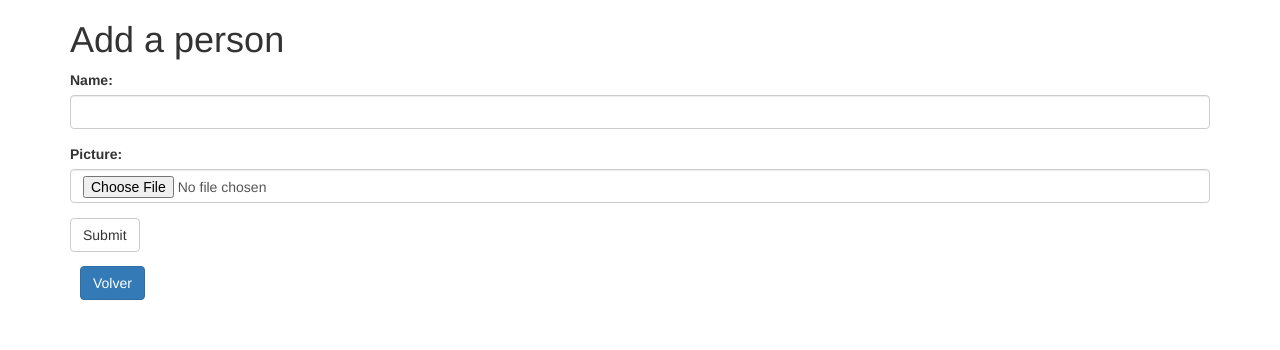
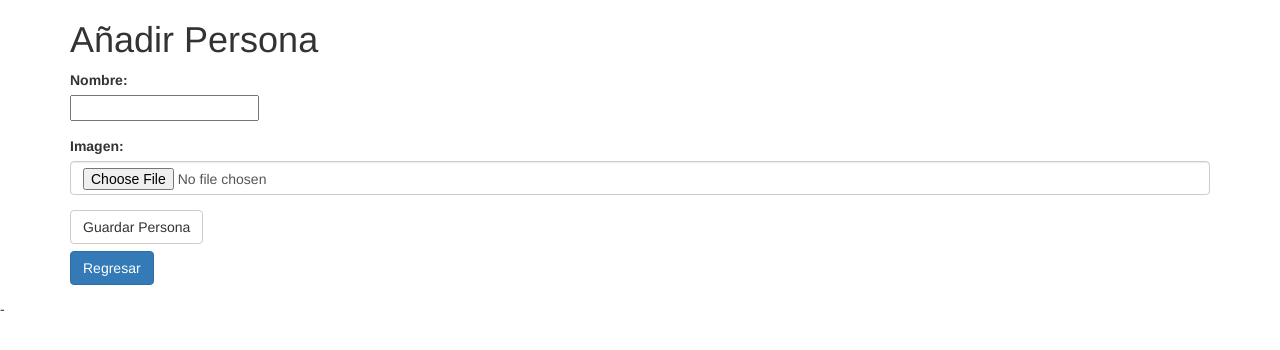
Before and after one commit to DanielPalacios05/OptikaProject, a Django app: page /peopleToRecog/addPerson/ in a window 1280 px wide. Shown: the top 350 px of the page. Run offline with Django 4.2, Linux system fonts and the light colour scheme; some libraries are stand-ins or nearby versions.

Commit message:
refactored firebase connection, envars renamed, forms for adding people being created

```diff
--- a/OptikaWebProject/OptikaWeb/settings.py
+++ b/OptikaWebProject/OptikaWeb/settings.py
@@ -25,7 +25,7 @@ SECRET_KEY = 'django-insecure-ug8^#ej8d^i)s!=+xfrb!w2(7m^$3*qij$-wvf*-r+zwg)ydbf
 # SECURITY WARNING: don't run with debug turned on in production!
 DEBUG = True
 
-ALLOWED_HOSTS = ["optika.azurewebsites.net","0.0.0.0"]
+ALLOWED_HOSTS = ["optika.azurewebsites.net","0.0.0.0","127.0.0.1"]
 
 
 # Application definition
--- /dev/null
+++ b/OptikaWebProject/webApp/forms.py
@@ -0,0 +1,19 @@
+from django import forms
+from django.forms import formset_factory
+
+
+class PersonForm(forms.Form):
+
+    name = forms.CharField(label="Nombre:",widget=forms.TextInput(attrs={"class":"form_control"}))
+
+class FileForm(forms.Form):
+
+    image = forms.FileField(label="Imagen:",widget=forms.ClearableFileInput(attrs={
+            "class":"form-control pictureInput",
+            "onchange":"addNewInput()",
+            "autocomplete":"off"}
+    )
+    )
+
+
+FileFormset = formset_factory(FileForm,extra=1)
--- a/OptikaWebProject/webApp/templates/addPerson.html
+++ b/OptikaWebProject/webApp/templates/addPerson.html
@@ -1,51 +1,53 @@
 <html>
     <head>
         <title>Add a person</title>
-    <link
-      rel="stylesheet"
-      href="https://maxcdn.bootstrapcdn.com/bootstrap/3.3.7/css/bootstrap.min.css"
-    />
+        <link rel="stylesheet" href="https://maxcdn.bootstrapcdn.com/bootstrap/3.3.7/css/bootstrap.min.css"/>
     </head>
     <body>
+
+
+
         <div class="container">
             <div class="row">
                 <div class="col-md-12">
-          <h1>Add a person</h1>
+                    <h1>Añadir Persona</h1>
                     <form id="form">
                         <div class="form-group">
-              <label for="name">Name:</label>
-              <input
-                type="text"
-                class="form-control"
-                id="name"
-                name="name"
-                autocomplete="off"
-                required
-              />
+                                <div>
+                                    {{nameForm.name.label_tag}}
+                                </div>
+                            {{nameForm.name}}
                         </div>
                         <div class="form-group" id="pictureInputs">
+
+                            {% for form in fileForms %}
                             <div class="form-group">
-                <label for="picture">Picture:</label>
-                <input
-                  type="file"
-                  class="form-control pictureInput"
-                  name="picture"
-                  onchange="addNewInput()"
-                />
+
+                            <div>
+                                {{form.image.label_tag}}
                             </div>
+                              {{form.image}}
                             </div>
-            <button type="submit" class="btn btn-default">Submit</button>
+
+                            {% endfor %}
+                        </div>
+                        <button type="submit" class="btn btn-default" style="margin-bottom: 0.5em;">Guardar Persona</button>
+
+                        <div>
+                            <a href="{% url 'peopleToRecog' %}" class="btn btn-primary">Regresar</a>
+                        </div>
                     </form>
                 </div>
                 <div id="status">
                     <div id="uploadStatus"></div>
                     <p id="amount" style="display: inline"></p>
-          <p id="totalPictures" style="display: inline"></p>
+                    <p id="totalPictures" style="display: block"></p>
                 </div>
-		<a href="{% url 'peopleToRecog' %}" class="btn btn-primary" style="margin-left: 25px">Volver</a>
+
             </div>
         </div>
     </body>
+    -
     <script>
         function addNewInput() {
             let pictureInputs = document.getElementById("pictureInputs");
@@ -53,6 +55,7 @@
 
             if (inputs >= 10)
                 return alert("No se permite subir mas de 10 imagenes a la vez.");
+
 
             let newInput = document.createElement("div");
 
@@ -70,20 +73,15 @@
     </script>
     <script type="module">
         // Import the functions you need from the SDKs you need
-    import { initializeApp } from "https://www.gstatic.com/firebasejs/9.9.4/firebase-app.js";
+        import {initializeApp} from "https://www.gstatic.com/firebasejs/9.9.4/firebase-app.js";
         import {
             getFirestore,
             addDoc,
             updateDoc,
             doc,
-      collection,
+            collection
         } from "https://www.gstatic.com/firebasejs/9.9.4/firebase-firestore.js";
-    import {
-      getStorage,
-      ref,
-      uploadBytesResumable,
-      getDownloadURL,
-    } from "https://www.gstatic.com/firebasejs/9.9.4/firebase-storage.js";
+        import {getStorage, ref, uploadBytesResumable, getDownloadURL} from "https://www.gstatic.com/firebasejs/9.9.4/firebase-storage.js";
 
         const firebaseConfig = {
             apiKey: "AIzaSyBBCioy9g_Vd5o8l8NCQ3iPXu6tVGfil0c",
@@ -93,7 +91,7 @@
             storageBucket: "optika-6e7bd.appspot.com",
             messagingSenderId: "101731463535",
             appId: "1:101731463535:web:6305f94fa27c289e8e389a",
-      measurementId: "G-1LJ84D06HZ",
+            measurementId: "G-1LJ84D06HZ"
         };
 
         // Initialize Firebase
@@ -108,18 +106,16 @@
 
             let i = 0;
             for (let input of inputs) {
-        if (input.files[0]) i++;
+                if (input.files[0])
+                    i++;
+
             }
 
-      document.getElementById(
-        "totalPictures"
-      ).innerText = `/ ${i} imagenes subidas.`;
+            document.getElementById("totalPictures").innerText = `/ ${i} imagenes subidas.`;
 
             let urlArray = [];
 
-      let userDoc = await addDoc(collection(db, "KnownPeople"), {
-        name: document.getElementById("name").value,
-      });
+            let userDoc = await addDoc(collection(db, "KnownPeople"), {name: document.getElementById("name").value});
 
             for (let input of inputs) {
                 if (input.files[0]) {
@@ -128,40 +124,35 @@
                 }
             }
 
-      updateDoc(doc(db, `KnownPeople/${userDoc.id}`), {
-        images: urlArray,
-      });
+            updateDoc(doc(db, `KnownPeople/${
+                userDoc.id
+            }`), {images: urlArray});
         }
 
         function uploadImagePromise(uid, image) {
             return new Promise((res, rej) => {
                 let storage = getStorage();
-        let storageRef = ref(storage, `KnownPeople/${uid}/${image.name}`);
+                let storageRef = ref(storage, `KnownPeople/${uid}/${
+                    image.name
+                }`);
 
                 let task = uploadBytesResumable(storageRef, image);
 
-        task.on(
-          "state-changed",
-          (snapshot) => {
-            let percent = Math.round(
-              (snapshot.bytesTransferred / snapshot.totalBytes) * 100
-            );
-            document.getElementById(
-              "uploadStatus"
-            ).innerText = `${image.name}: ${percent}%`;
-          },
-          (err) => {
+                task.on("state-changed", (snapshot) => {
+                    let percent = Math.round((snapshot.bytesTransferred / snapshot.totalBytes) * 100);
+                    document.getElementById("uploadStatus").innerText = `${
+                        image.name
+                    }: ${percent}%`;
+                }, (err) => {
                     rej(err);
-          },
-          () => {
+                }, () => {
                     let amount = document.getElementById("amount");
                     amount.innerText = Number(amount.innerText) + 1;
 
                     getDownloadURL(task.snapshot.ref).then((url) => {
                         res(url);
                     });
-          }
-        );
+                });
             });
         }
     </script>
--- a/OptikaWebProject/webApp/views.py
+++ b/OptikaWebProject/webApp/views.py
@@ -4,17 +4,11 @@ from django.template.loader import get_template #para poder renderizar el HTML d
 from django.core.mail import EmailMultiAlternatives #Funcion que tiene Django para mandar correos
 from django.conf import settings #para traer la informacion del correo
 import os, sys
-import firebase_admin
 import threading
-from firebase_admin import credentials
-from firebase_admin import firestore
-from OptikaWeb.bdconnect import FirebaseManager
+from OptikaWeb.bdconnect import *
 from facialRecog.facialrecognition import FacialRecog
+from .forms import FileFormset,PersonForm
 
-
-
-
-app = FirebaseManager() #Daniel lo definió de esta manera, pero Juan y yo lo teniamos diferente
 facialRecognizer = FacialRecog()
 
 def home(request):
@@ -27,7 +21,12 @@ def mainPage(request):
     return render(request, 'mainPage.html')
 
 def addPerson(request):
-    return render(request, 'addPerson.html')
+
+    nameform = PersonForm()
+    fileForm = FileFormset()
+
+
+    return render(request, 'addPerson.html',{'nameForm':nameform,'fileForms':FileFormset})
 
 def liveCam(request):
     return render(request, 'liveCam.html')
@@ -66,7 +65,7 @@ def about(request):
 
 def detections(request):
 
-    db = FirebaseManager.db
+
 
     detections_ref = db.collection(u'Detections')
 
```
Also changed, not shown: OptikaWebProject/OptikaWeb/bdconnect.py (+20 -21 lines), OptikaWebProject/facialRecog/views.py (+11 -9 lines), OptikaWebProject/requirements.txt (line endings or trailing spaces), 1 other file. Lines whose indentation alone changed are shown as unchanged.
